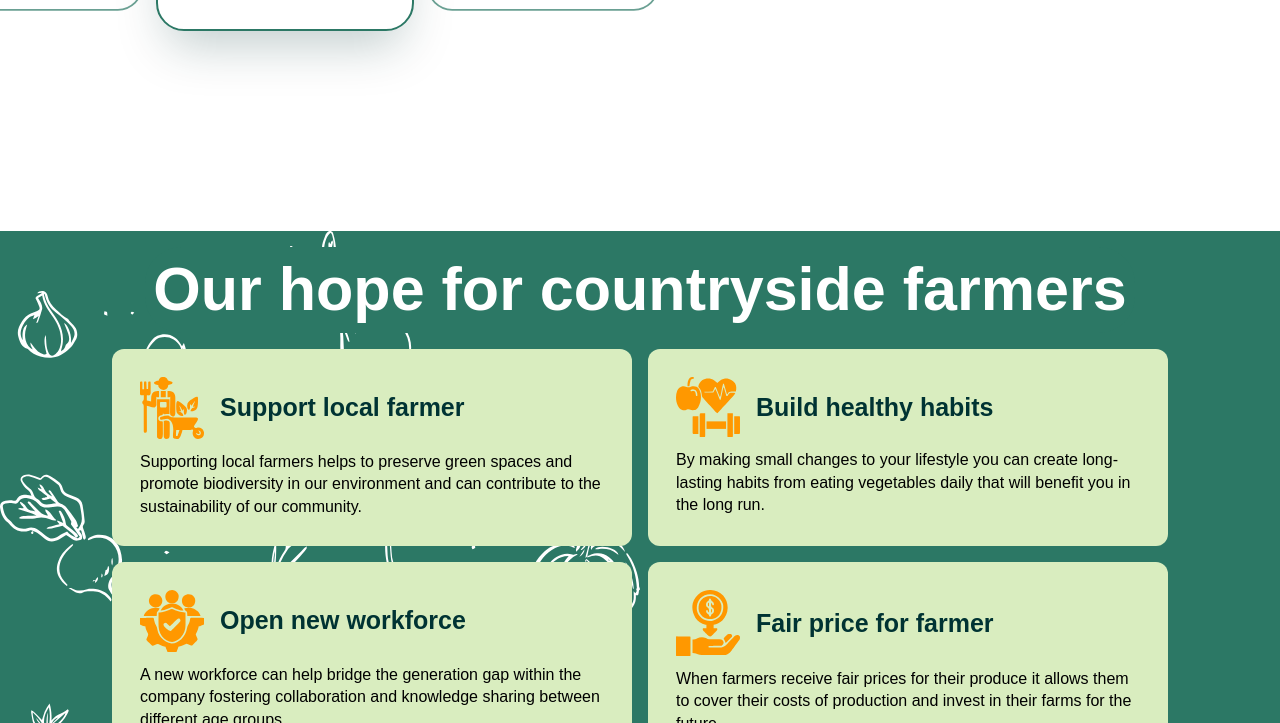
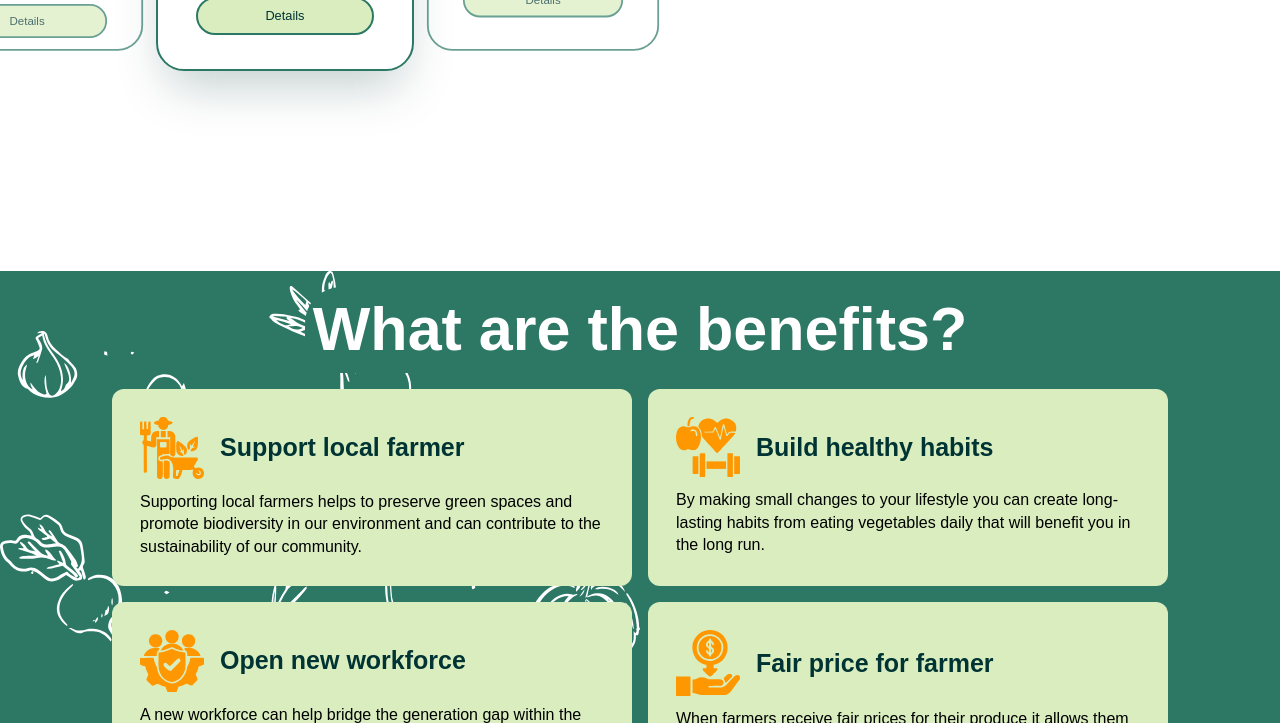
Before and after one commit to bntngbgs/get-veggies, a website built with Vite: page index.html in a window 1280 px wide. Shown: the part 1572-2295 px from the top of the page. Built offline with nearby package versions, Linux system fonts and the light colour scheme; files whose address does not match are found by name; a web font is replaced by a local one.

Commit message:
fix minor issues

```diff
--- a/index.html
+++ b/index.html
@@ -130,7 +130,7 @@
       </section>
 
       <section class="desc-card-outer">
-        <h2>Our hope for countryside farmers</h2>
+        <h2>What are the benefits?</h2>
         <div class="container desc-card-container">
           <div class="desc-card">
             <div class="desc-card-header">
--- a/style.css
+++ b/style.css
@@ -13,7 +13,9 @@
   --fs-s: 0.8rem;
   --ff-heading: 'Pilcrow Rounded', sans-serif;
   --ff-body: 'Archivo', sans-serif;
-  --spacing-xxl: 3.75rem;
+  --spacing-4xl: 12.5rem;
+  --spacing-3xl: 6.25rem;
+  --spacing-2xl: 3.75rem;
   --spacing-xl: 2.5rem;
   --spacing-l: 1.75rem;
   --spacing-m: 1rem;
@@ -149,7 +151,7 @@ header {
 .hero-section {
   display: flex;
   position: relative;
-  margin-top: var(--spacing-xxl);
+  margin-top: var(--spacing-3xl);
   align-items: center;
 }
 
```
